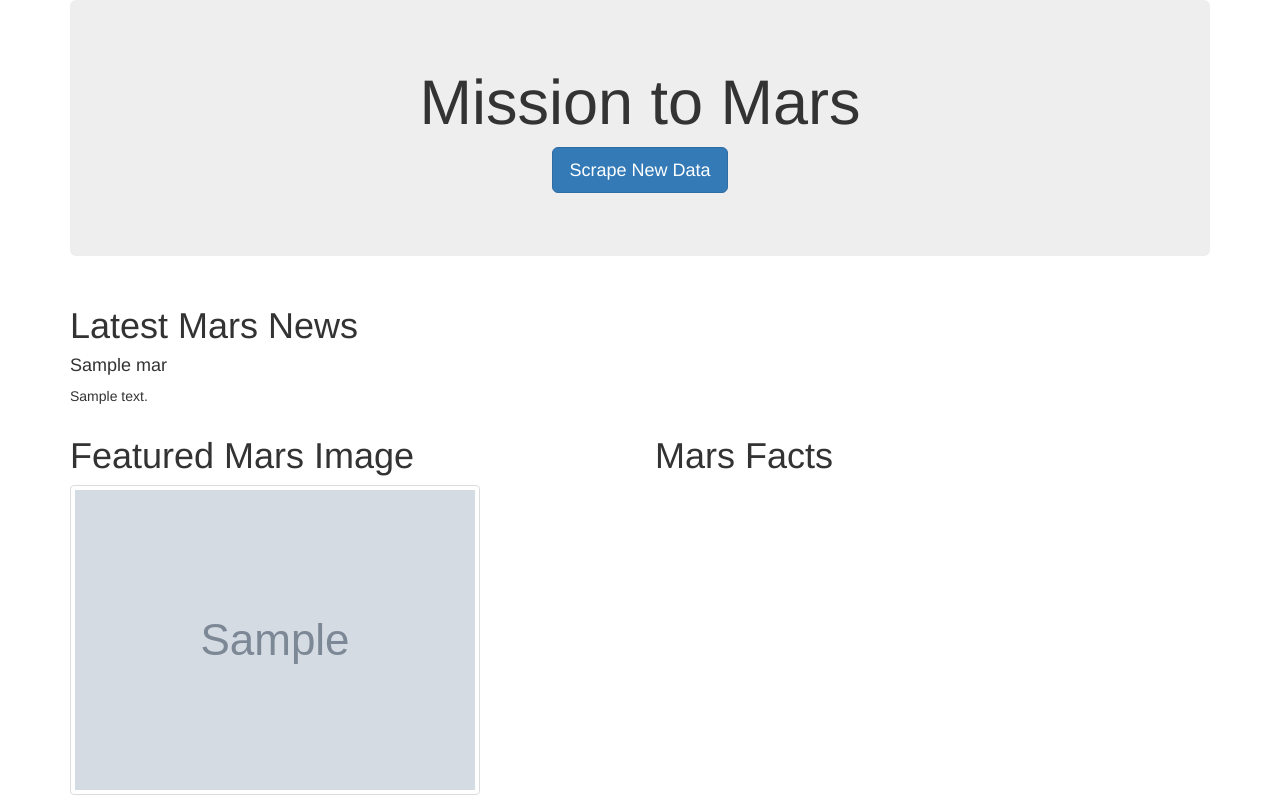
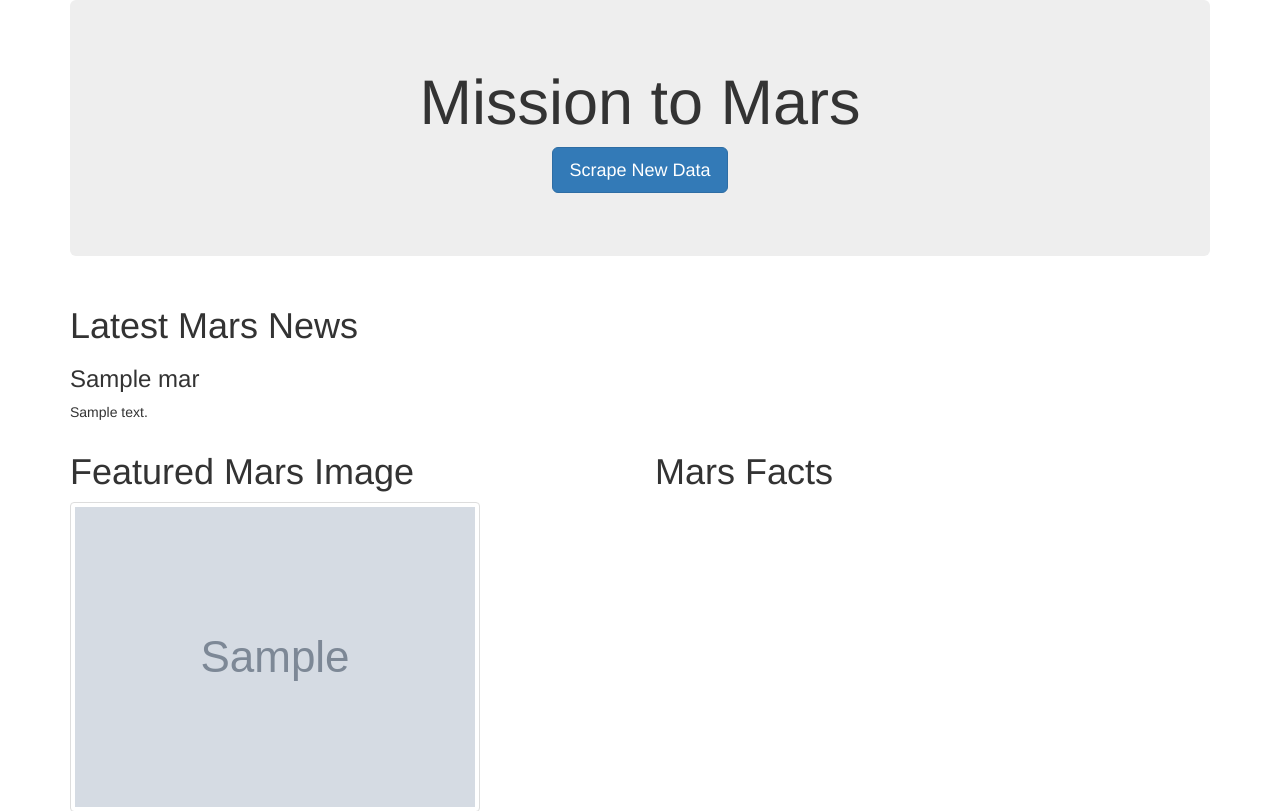
Before and after one commit to kamalnyc17/web-scraping-challenge, a Flask app: page / in a window 1280 px wide. Shown: the top 811 px of the page. Run offline with Flask 2, Linux system fonts and the light colour scheme; grey boxes marked "Sample" are stand-in pictures; a database or web service that is not in the repository returns one stand-in record (values such as "Sample title"); some libraries are stand-ins or nearby versions.

Commit message:
updated font size of title

```diff
--- a/Templates/index.html
+++ b/Templates/index.html
@@ -24,7 +24,7 @@
                 <div class="card">
                     <div class="card-body">
                         <h1 class="card-title">Latest Mars News</h1>
-                        <h4 class="card-text">{{listings.news_title}}</h4>
+                        <h3 class="card-text">{{listings.news_title}}</h3>
                         <p class="card-text">{{listings.news_body}}</p>
                     </div>
                 </div>
```
